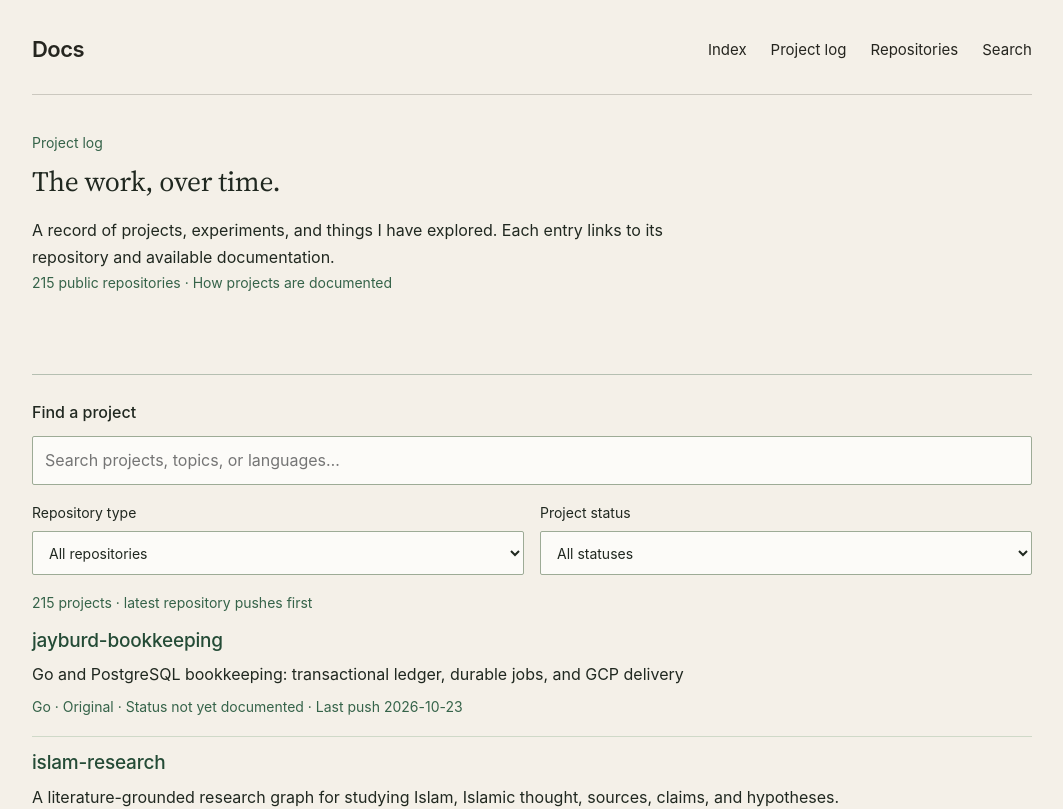
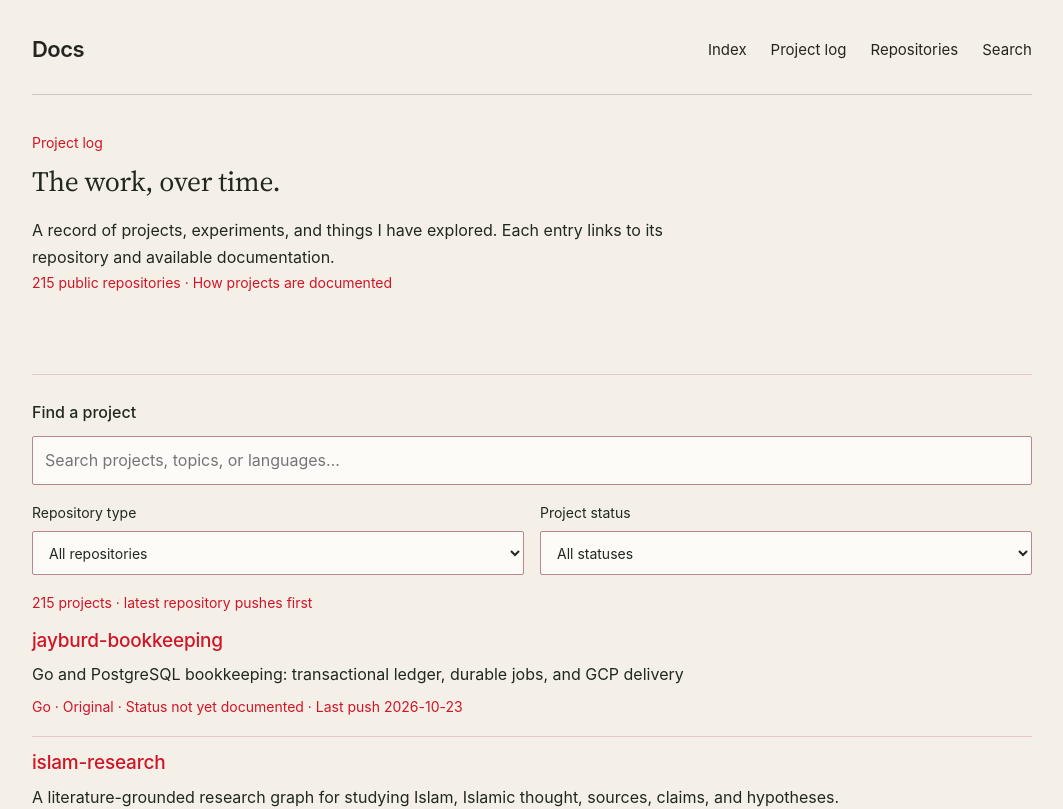
Before and after one commit to justin-napolitano/portfolio-for-real, a Next.js app: page /log in a window 1280 px wide. Shown: the top 809 px of the page, without its empty margins (108-1171 px from the left). Built offline with nearby package versions, Linux system fonts and the light colour scheme; a web font is replaced by a local one.

Commit message:
Apply shared midpoint-red accents and green scroll canvas

```diff
--- a/app/brand.css
+++ b/app/brand.css
@@ -50,3 +50,34 @@ html, body {
   min-height: 100svh;
   background: var(--bg);
 }
+
+/* Shared approved palette: midpoint-red text accents, green native scroll canvas. */
+@media screen {
+  :root, :root[data-theme], :root[data-brand-theme] {
+    --brand-accent: #d01527;
+    --brand-text-accent: var(--brand-accent);
+    --brand-highlight: #fff0f2;
+    --brand-canvas: #356349;
+    --brand-page: #f4f0e8;
+    --accent: var(--brand-accent);
+    --accent-hover: var(--brand-accent);
+    --accent-strong: var(--brand-accent);
+    --accent-soft: var(--brand-highlight);
+    --accent-2: var(--brand-accent);
+    --accent-3: var(--brand-accent);
+    --text-link: var(--brand-text-accent);
+  }
+  html, body { background: var(--brand-canvas) !important; overscroll-behavior: auto; }
+  .brand-site-surface { width:100%; min-height:100svh; background:var(--brand-page); display:flow-root; }
+  ::selection { background:var(--brand-highlight); color:var(--brand-accent); }
+  mark { background:var(--brand-highlight); color:var(--brand-accent); }
+  a:where(:not(.button):not(.button-link):not(.cta):not(.button-primary):not(.button-secondary):not([class*="bg-"])):hover,
+  nav a:hover, nav a[aria-current="page"] { color:var(--brand-text-accent); text-decoration-color:var(--brand-accent); }
+  a:focus-visible, button:focus-visible, input:focus-visible, select:focus-visible, textarea:focus-visible, summary:focus-visible {
+    outline:2px solid var(--brand-accent); outline-offset:4px;
+  }
+  .button-primary:hover, .cta.primary:hover, .button-link:not(.secondary):hover {
+    background:var(--brand-accent); border-color:var(--brand-accent); color:var(--brand-page);
+  }
+  .filter-pill-active { color:var(--brand-accent); background:var(--brand-highlight); border-color:var(--brand-accent); }
+}
--- a/app/layout.tsx
+++ b/app/layout.tsx
@@ -25,7 +25,7 @@ export default function RootLayout({
   return (
     <html lang="en">
       <body>
-        <div className="brand-document">
+        <div className="brand-document brand-site-surface">
         <header className="brand-header">
           <Link className="brand-title" href="/">Docs</Link>
           <nav aria-label="Primary">
--- a/app/wiki.css
+++ b/app/wiki.css
@@ -1,53 +1,53 @@
-.wiki-home,.wiki-layout { --accent:#356349; --ink:#202820; color:var(--ink); }
+.wiki-home,.wiki-layout { --accent:#d01527; --ink:#202820; color:var(--ink); }
 .wiki-intro { max-width:70ch; padding:8px 0 28px; }
 .wiki-intro h1,.wiki-document h1 { margin:8px 0 16px; font:400 28px/1.35 "Source Serif 4",Georgia,serif; }
 .wiki-home p,.wiki-document p { line-height:1.7; }
-.wiki-meta { color:#356349; font-size:14px; overflow-wrap:anywhere; }
-.wiki-search { border-block:1px solid #b5bfb1; padding:24px 0; scroll-margin-top:24px; }
+.wiki-meta { color:#d01527; font-size:14px; overflow-wrap:anywhere; }
+.wiki-search { border-block:1px solid #e8c7cc; padding:24px 0; scroll-margin-top:24px; }
 .wiki-search > label { display:block; font-weight:500; margin-bottom:10px; }
-.wiki-search input,.wiki-search select { color:#202820; background:#fcfbf8; border:1px solid #9dab96; border-radius:2px; padding:10px 12px; min-height:44px; width:100%; font:inherit; }
+.wiki-search input,.wiki-search select { color:#202820; background:#fcfbf8; border:1px solid #b98690; border-radius:2px; padding:10px 12px; min-height:44px; width:100%; font:inherit; }
 .wiki-filters { display:flex; flex-wrap:wrap; gap:16px; margin:16px 0; }
 .wiki-filters label { flex:1 1 220px; font-size:14px; }
 .wiki-filters select { display:block; margin-top:6px; }
 .wiki-results,.wiki-repositories ul,.wiki-sidebar ul { list-style:none; padding:0; margin:0; }
-.wiki-results li { padding:12px 0; border-bottom:1px solid #cfd9c8; }
-.wiki-results a { color:#244b36; font-weight:500; }
+.wiki-results li { padding:12px 0; border-bottom:1px solid #e8c7cc; }
+.wiki-results a { color:#d01527; font-weight:500; }
 .wiki-results span { display:block; font-size:13px; margin-top:4px; }
 .wiki-repositories { margin-top:28px; }
-.wiki-repositories li { display:flex; align-items:center; justify-content:space-between; gap:20px; padding:20px 0; border-bottom:1px solid #b5bfb1; }
+.wiki-repositories li { display:flex; align-items:center; justify-content:space-between; gap:20px; padding:20px 0; border-bottom:1px solid #e8c7cc; }
 .wiki-repositories h3 { font-size:19px; margin:0; overflow-wrap:anywhere; }
-.wiki-repositories p { font-size:14px; color:#356349; margin:6px 0 0; }
+.wiki-repositories p { font-size:14px; color:#d01527; margin:6px 0 0; }
 .wiki-repositories li>span { flex:none; font-size:14px; }
-.wiki-footer { margin-top:32px; padding:20px 0; border-top:1px solid #b5bfb1; display:flex; flex-wrap:wrap; gap:12px 24px; font-size:14px; }
+.wiki-footer { margin-top:32px; padding:20px 0; border-top:1px solid #e8c7cc; display:flex; flex-wrap:wrap; gap:12px 24px; font-size:14px; }
 .wiki-footer p { flex-basis:100%; max-width:70ch; }
 .wiki-layout { width:min(1320px,calc(100% - 48px)); display:grid; grid-template-columns:240px minmax(0,1fr); gap:40px; align-items:start; }
 .wiki-sidebar { max-height:calc(100svh - 40px); overflow:auto; position:sticky; top:20px; font-size:14px; padding-right:12px; }
 .wiki-sidebar h2 { font-size:17px; margin:20px 0 16px; overflow-wrap:anywhere; }
-.wiki-sidebar h3 { font:500 13px/1.6 Inter,sans-serif; margin:18px 0 6px; color:#356349; overflow-wrap:anywhere; }
+.wiki-sidebar h3 { font:500 13px/1.6 Inter,sans-serif; margin:18px 0 6px; color:#d01527; overflow-wrap:anywhere; }
 .wiki-sidebar a { display:block; padding:6px 0; overflow-wrap:anywhere; }
-.wiki-sidebar [aria-current=page] { color:#244b36; background:#e2ecdf; }
+.wiki-sidebar [aria-current=page] { color:#d01527; background:#fff0f2; }
 .wiki-document { min-width:0; }
-.wiki-document-header { padding-bottom:20px; margin-bottom:28px; border-bottom:1px solid #b5bfb1; }
-.wiki-source-links { display:flex; flex-wrap:wrap; gap:12px 24px; font-size:14px; color:#356349; }
+.wiki-document-header { padding-bottom:20px; margin-bottom:28px; border-bottom:1px solid #e8c7cc; }
+.wiki-source-links { display:flex; flex-wrap:wrap; gap:12px 24px; font-size:14px; color:#d01527; }
 .wiki-prose { max-width:80ch; font-size:16px; line-height:1.7; }
 .wiki-prose h2 { font-size:24px; margin-top:32px; scroll-margin-top:24px; }
 .wiki-prose h3 { font-size:20px; margin-top:24px; scroll-margin-top:24px; }
-.wiki-prose a { color:#356349; text-decoration:underline; text-underline-offset:3px; }
+.wiki-prose a { color:#d01527; text-decoration:underline; text-underline-offset:3px; }
 .wiki-prose ul,.wiki-prose ol { padding-left:24px; margin:16px 0; }
 .wiki-prose li+li { margin-top:6px; }
-.wiki-prose pre { background:#fcfbf8; padding:16px; border:1px solid #cfd9c8; border-radius:2px; overflow:auto; white-space:pre; font:14px/1.65 ui-monospace,monospace; }
+.wiki-prose pre { background:#fcfbf8; padding:16px; border:1px solid #e8c7cc; border-radius:2px; overflow:auto; white-space:pre; font:14px/1.65 ui-monospace,monospace; }
 .wiki-prose code { font-family:ui-monospace,monospace; overflow-wrap:anywhere; }
 .wiki-prose pre code { white-space:pre; overflow-wrap:normal; }
 .wiki-prose img { display:block; max-width:100%; height:auto; margin:16px 0; }
 .wiki-prose table { display:block; width:100%; overflow:auto; border-collapse:collapse; margin:20px 0; }
-.wiki-prose th,.wiki-prose td { text-align:left; border:1px solid #cfd9c8; padding:8px 12px; }
-.wiki-prose blockquote { border-left:2px solid #356349; margin:20px 0; padding-left:16px; }
+.wiki-prose th,.wiki-prose td { text-align:left; border:1px solid #e8c7cc; padding:8px 12px; }
+.wiki-prose blockquote { border-left:2px solid #d01527; margin:20px 0; padding-left:16px; }
 .wiki-prose input[type=checkbox] { width:auto; }
-::selection { background:#e2ecdf; color:#244b36; }
-@media(max-width:800px) { .wiki-layout { width:calc(100% - 32px); grid-template-columns:minmax(0,1fr); gap:24px; } .wiki-sidebar { position:static; max-height:240px; border-bottom:1px solid #b5bfb1; padding-bottom:12px; } .wiki-repositories li { align-items:start; } }
+::selection { background:#fff0f2; color:#d01527; }
+@media(max-width:800px) { .wiki-layout { width:calc(100% - 32px); grid-template-columns:minmax(0,1fr); gap:24px; } .wiki-sidebar { position:static; max-height:240px; border-bottom:1px solid #e8c7cc; padding-bottom:12px; } .wiki-repositories li { align-items:start; } }
 @media(max-width:420px) { .wiki-repositories li { display:block; } .wiki-repositories li>span { display:block; margin-top:10px; } }
 .project-log-results h2 { font:500 19px/1.5 Inter,sans-serif; margin:0; overflow-wrap:anywhere; }
 .project-log-results p { margin:6px 0; }
 .project-overview section { margin-bottom:32px; }
 .wiki-home p,.wiki-document p { color:var(--ink); }
-.wiki-home .wiki-meta,.wiki-document .wiki-meta { color:#356349; }
+.wiki-home .wiki-meta,.wiki-document .wiki-meta { color:#d01527; }
```
Also changed, not shown: 1 other file (tests, documents, lock files or other folders).
